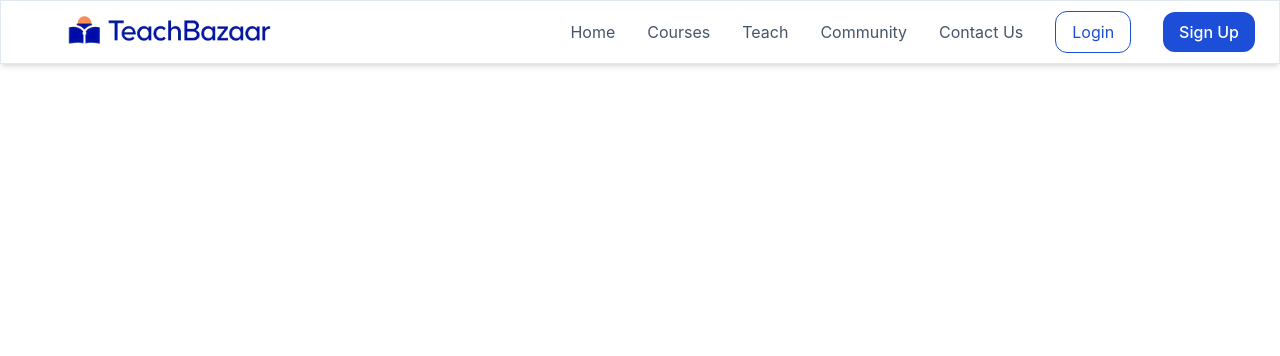
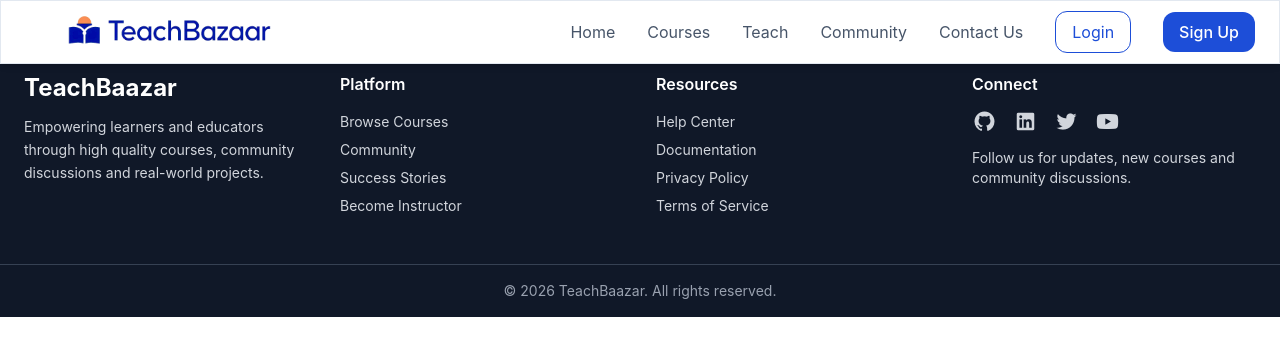
Before and after one commit to isthatViru/TEACHBAZAAR, a React app in the folder FrontEnd/myapp/: page /contact in a window 1280 px wide. Shown: the top 356 px of the page. Built offline with nearby package versions, Linux system fonts and the light colour scheme; the HTML template or start-up script is replaced by a standard one.

Commit message:
Finished with Home Page creation and added footer to the site

```diff
--- a/FrontEnd/myapp/src/App.jsx
+++ b/FrontEnd/myapp/src/App.jsx
@@ -6,6 +6,7 @@ import Teach from "./pages/Teach";
 import Community from "./pages/Community";
 import Contact from "./pages/Contact";
 import Home from "./pages/Home";
+import Footer from "./components/Footer/Footer";
 
 function App() {
   return (
@@ -20,7 +21,7 @@ function App() {
         <Route path="/community" element={<Community />} />
         <Route path="/contact" element={<Contact />} />
       </Routes>
-
+  <Footer/>
     </BrowserRouter>
   );
 }
--- /dev/null
+++ b/FrontEnd/myapp/src/components/Footer/Footer.jsx
@@ -0,0 +1,70 @@
+import React from "react";
+
+const Footer = () => {
+  return (
+    <footer className="bg-gray-900 text-gray-300">
+
+      <div className="max-w-7xl mx-auto px-6 py-12 grid grid-cols-1 md:grid-cols-2 lg:grid-cols-4 gap-8">
+
+        {/* Brand */}
+        <div>
+          <h2 className="text-2xl font-bold text-white mb-3">TeachBaazar</h2>
+          <p className="text-sm leading-relaxed">
+            Empowering learners and educators through high quality courses,
+            community discussions and real-world projects.
+          </p>
+        </div>
+
+        {/* Platform Links */}
+        <div>
+          <h3 className="text-white font-semibold mb-4">Platform</h3>
+          <ul className="space-y-2 text-sm">
+            <li className="hover:text-white cursor-pointer">Browse Courses</li>
+            <li className="hover:text-white cursor-pointer">Community</li>
+            <li className="hover:text-white cursor-pointer">Success Stories</li>
+            <li className="hover:text-white cursor-pointer">Become Instructor</li>
+          </ul>
+        </div>
+
+        {/* Resources */}
+        <div>
+          <h3 className="text-white font-semibold mb-4">Resources</h3>
+          <ul className="space-y-2 text-sm">
+            <li className="hover:text-white cursor-pointer">Help Center</li>
+            <li className="hover:text-white cursor-pointer">Documentation</li>
+            <li className="hover:text-white cursor-pointer">Privacy Policy</li>
+            <li className="hover:text-white cursor-pointer">Terms of Service</li>
+          </ul>
+        </div>
+
+        {/* Social */}
+        <div>
+          <h3 className="text-white font-semibold mb-4">Connect</h3>
+
+          <div className="flex gap-4 text-xl">
+
+            <i className="fa-brands fa-github hover:text-white cursor-pointer"></i>
+            <i className="fa-brands fa-linkedin hover:text-white cursor-pointer"></i>
+            <i className="fa-brands fa-twitter hover:text-white cursor-pointer"></i>
+            <i className="fa-brands fa-youtube hover:text-white cursor-pointer"></i>
+
+          </div>
+
+          <p className="text-sm mt-4">
+            Follow us for updates, new courses and community discussions.
+          </p>
+
+        </div>
+
+      </div>
+
+      {/* Bottom */}
+      <div className="border-t border-gray-700 text-center py-4 text-sm text-gray-400">
+        © {new Date().getFullYear()} TeachBaazar. All rights reserved.
+      </div>
+
+    </footer>
+  );
+};
+
+export default Footer;
--- /dev/null
+++ b/FrontEnd/myapp/src/components/Home/Banner/Banner.jsx
@@ -0,0 +1,14 @@
+import React from 'react'
+import Left from './Left'
+import Right from './Right'
+
+const Banner = () => {
+  return (
+    <div className='flex justify-evenly h-80  items-center bg-[#F59E0B] '>
+        <Left/>
+        <Right/>
+    </div>
+  )
+}
+
+export default Banner
--- /dev/null
+++ b/FrontEnd/myapp/src/components/Home/Banner/Left.jsx
@@ -0,0 +1,16 @@
+import React from 'react'
+
+const Left = () => {
+  return (
+    <div className='flex flex-col w-1/2'>
+        <h1 className='text-4xl font-bold text-wrap'>
+            Ready to start your learning journey?
+        </h1>
+        <p className='text-lg font-medium text-wrap'>
+            Join 500,000+ learners and 8,500+ instructors on Learnify today — for free.
+        </p>
+    </div>
+  )
+}
+
+export default Left
--- /dev/null
+++ b/FrontEnd/myapp/src/components/Home/Banner/Right.jsx
@@ -0,0 +1,21 @@
+import React from "react";
+
+const Right = () => {
+  return (
+    <div className="flex flex-wrap gap-4">
+
+      {/* Primary Button */}
+      <button className="px-6 py-3  outline-2 outline-black bg-gray-950 text-white rounded-xl font-medium shadow  hover:bg-transparent hover:text-black transition duration-200 flex items-center gap-2">
+        Browse Courses
+      </button>
+
+      {/* Secondary Button */}
+      <button className="px-6 py-3 border-2 border-blue-600 text-blue-600 rounded-xl font-medium hover:bg-blue-600 hover:text-white transition duration-200 flex items-center gap-2">
+        Start Teaching
+      </button>
+
+    </div>
+  );
+};
+
+export default Right;
--- a/FrontEnd/myapp/src/components/Home/CourseCards/Course_Cards_Header.jsx
+++ b/FrontEnd/myapp/src/components/Home/CourseCards/Course_Cards_Header.jsx
@@ -8,15 +8,15 @@ export const Course_Cards_Header = () => {
         {/* Tag */}{" "}
         <div className="w-fit text-sm font-semibold bg-indigo-100 text-indigo-600 px-4  rounded-full">
           {" "}
-          What do you want to learn?{" "}
+         Featured learning{" "}
         </div>{" "}
         {/* Heading */}{" "}
         <h2 className="text-3xl md:text-4xl font-bold leading-tight text-gray-900">
           {" "}
-          Explore Our Top{" "}
+         Discover World's Best{" "}
           <span className="text-indigo-600 underline decoration-[#F59E0B] decoration-4 underline-offset-4">
             {" "}
-            Categories{" "}
+            Courses{" "}
           </span>{" "}
         </h2>{" "}
       </div>{" "}
--- /dev/null
+++ b/FrontEnd/myapp/src/components/Home/Feedback/Feedback.jsx
@@ -0,0 +1,15 @@
+import React from 'react'
+import Upper from './Upper'
+import Lower from './Lower'
+
+const Feedback = () => {
+  return (
+    <div className='flex flex-col items-center justify-between w-full bg-[#0F172A] pb-20'>
+        <Upper/>
+        <Lower/>
+
+    </div>
+  )
+}
+
+export default Feedback
--- /dev/null
+++ b/FrontEnd/myapp/src/components/Home/Feedback/Lower.jsx
@@ -0,0 +1,90 @@
+import React from "react";
+
+const testimonials = [
+  {
+    name: "Arvind",
+    role: "Front End Developer , Nashik",
+    initials: "VB",
+    text: `"Went from zero to landing a frontend job in 4 months. The course quality and the forum community were absolute game-changers for me."`
+  },
+  {
+    name: "Ravi Kumar",
+    role: "Full Stack Developer , Pune",
+    initials: "RK",
+    text: `"The structured learning path and mentor support helped me switch my career into web development."`
+  },
+  {
+    name: "Neha Singh",
+    role: "UI Developer , Mumbai",
+    initials: "NS",
+    text: `"Loved the hands-on projects. Building real applications made me confident during interviews."`
+  }
+];
+
+const Lower = () => {
+  return (
+    <div className="flex flex-wrap gap-6 items-center justify-evenly ">
+
+      {testimonials.map((item, index) => (
+        <div
+          key={index}
+          className="flex flex-col items-start  w-1/4 gap-7 px-5 py-9 rounded-3xl h-[50vh] bg-[#1E293B]"
+        >
+
+          {/* Stars */}
+          <div className="flex items-center space-x-1">
+            {[...Array(4)].map((_, i) => (
+              <svg
+                key={i}
+                className="w-5 h-5 text-yellow-400"
+                xmlns="http://www.w3.org/2000/svg"
+                fill="currentColor"
+                viewBox="0 0 24 24"
+              >
+                <path d="M13.849 4.22c-.684-1.626-3.014-1.626-3.698 0L8.397 8.387l-4.552.361c-1.775.14-2.495 2.331-1.142 3.477l3.468 2.937-1.06 4.392c-.413 1.713 1.472 3.067 2.992 2.149L12 19.35l3.897 2.354c1.52.918 3.405-.436 2.992-2.15l-1.06-4.39 3.468-2.938c1.353-1.146.633-3.336-1.142-3.477l-4.552-.36-1.754-4.17Z"/>
+              </svg>
+            ))}
+
+            {/* last star */}
+            <svg
+              className="w-5 h-5 text-white"
+              xmlns="http://www.w3.org/2000/svg"
+              fill="currentColor"
+              viewBox="0 0 24 24"
+            >
+              <path d="M13.849 4.22c-.684-1.626-3.014-1.626-3.698 0L8.397 8.387l-4.552.361c-1.775.14-2.495 2.331-1.142 3.477l3.468 2.937-1.06 4.392c-.413 1.713 1.472 3.067 2.992 2.149L12 19.35l3.897 2.354c1.52.918 3.405-.436 2.992-2.15l-1.06-4.39 3.468-2.938c1.353-1.146.633-3.336-1.142-3.477l-4.552-.36-1.754-4.17Z"/>
+            </svg>
+          </div>
+
+          {/* Text */}
+          <p className="text-white">{item.text}</p>
+
+          {/* User */}
+          <div className="flex justify-between items-start">
+            <div className="flex gap-4">
+
+              <div className="w-12 h-12 rounded-full bg-blue-200 flex items-center justify-center font-semibold text-[#94A3B8]">
+                {item.initials}
+              </div>
+
+              <div>
+                <h3 className="font-semibold text-white">
+                  {item.name}
+                </h3>
+
+                <p className="text-sm text-[#94A3B8]">
+                  {item.role}
+                </p>
+              </div>
+
+            </div>
+          </div>
+
+        </div>
+      ))}
+
+    </div>
+  );
+};
+
+export default Lower;
--- /dev/null
+++ b/FrontEnd/myapp/src/components/Home/Feedback/Upper.jsx
@@ -0,0 +1,29 @@
+import React from "react";
+
+const Upper = () => {
+  return (
+    <div className="flex flex-col items-center text-center gap-4 max-w-3xl mx-auto py-10 px-6">
+
+      {/* Section Tag */}
+      <span className="text-lg font-semibold tracking-wide uppercase text-yellow-500">
+        Success Stories
+      </span>
+
+      {/* Heading */}
+      <h2 className="text-3xl md:text-4xl font-bold text-white leading-tight">
+        What our learners{" "}
+        <span className="underline decoration-yellow-400 decoration-4 underline-offset-4">
+          say
+        </span>
+      </h2>
+
+      {/* Subtitle */}
+      <p className="text-white text-lg md:text-xl max-w-xl">
+        Real outcomes from real students who transformed their careers through learning.
+      </p>
+
+    </div>
+  );
+};
+
+export default Upper;
--- a/FrontEnd/myapp/src/pages/Home.jsx
+++ b/FrontEnd/myapp/src/pages/Home.jsx
@@ -4,6 +4,8 @@ import Stats from '../components/Home/Stats/Stats'
 import Home_Categories from '../components/Home/Categories/Home_Categories'
 import Home_Course_Cards from '../components/Home/CourseCards/Home_Course_Cards'
 import HomeCommunity from '../components/Home/Community/HomeCommunity'
+import Feedback from '../components/Home/Feedback/Feedback'
+import Banner from '../components/Home/Banner/Banner'
 
 
 const Home = () => {
@@ -16,6 +18,8 @@ const Home = () => {
        <Home_Categories/>
        <Home_Course_Cards/>
        <HomeCommunity/>
+       <Feedback/>
+       <Banner/>
     </>
 
   )
```
